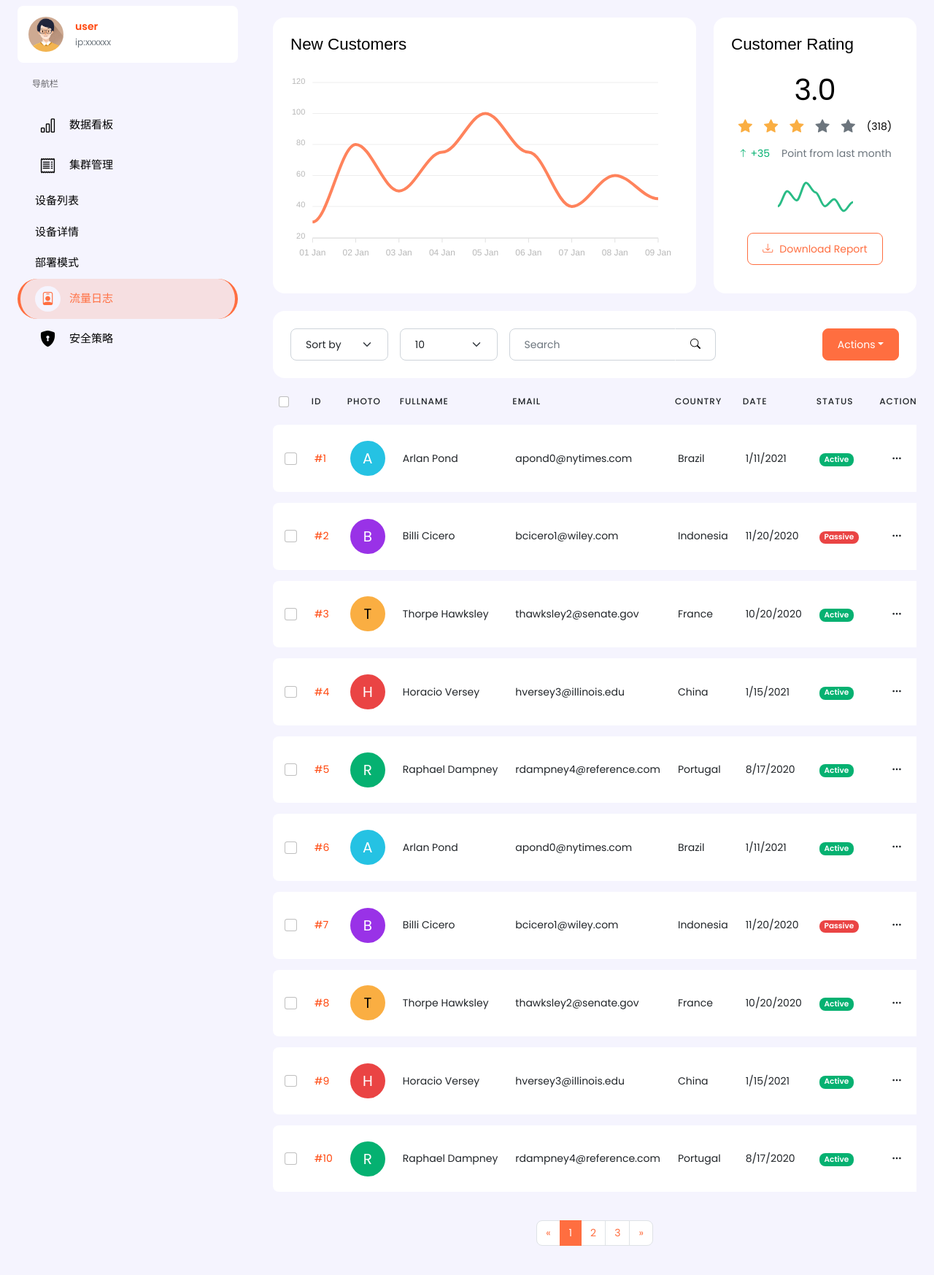
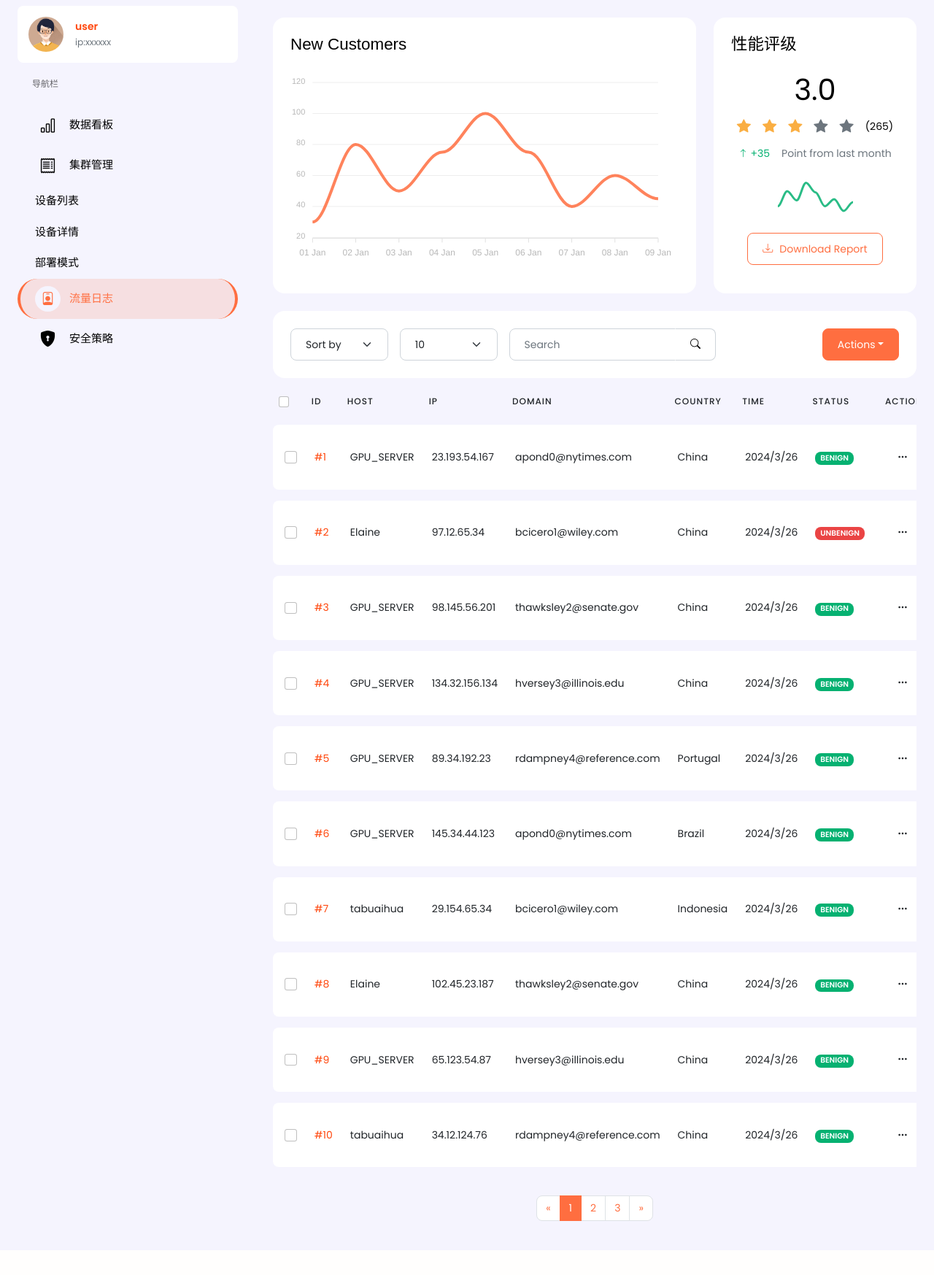
Before and after one commit to make666999/jishe_DGA, a FastAPI app: page /customers.html in a window 1280 px wide. Shown: the part 90-1837 px from the top of the page at 73% size. After the commit the page ends 1763 px from the top, so only its background shows below. Run offline with FastAPI, Linux system fonts and the light colour scheme; some libraries are stand-ins or nearby versions.

Commit message:
web_3.25——csj

```diff
--- a/web_url/templates/Security_policy.html
+++ b/web_url/templates/Security_policy.html
@@ -498,9 +498,10 @@
             <span class="info-number">3</span>
             <span class="info-label">/台保护设备数量</span>
         </div>
-        <div class="info-box">
+        <div class="info-box" style="width: 250px">
             <span class="info-number">低</span>
-            <span class="info-label">风险指数</span>
+            <span class="info-label" style="display: inline-block">风险指数</span>
+            <span class="feature-icon green " style="display: inline-block;margin-left: 15px;"></span>
         </div>
 
 
--- a/web_url/templates/customers.html
+++ b/web_url/templates/customers.html
@@ -504,7 +504,7 @@
             <div class="card h-100">
                 <div class="card-body">
                     <div class="d-flex mb-4">
-                        <h6 class="card-title mb-0">Customer Rating</h6>
+                        <h6 class="card-title mb-0">性能评级</h6>
                     </div>
                     <div class="text-center">
                         <div class="display-6">3.0</div>
@@ -514,7 +514,7 @@
                             <i class="bi bi-star-fill icon-lg text-warning"></i>
                             <i class="bi bi-star-fill icon-lg text-muted"></i>
                             <i class="bi bi-star-fill icon-lg text-muted"></i>
-                            <span>(318)</span>
+                            <span>(265)</span>
                         </div>
                     </div>
                     <div class="text-muted d-flex align-items-center justify-content-center">
@@ -590,11 +590,11 @@
                     <input class="form-check-input select-all" type="checkbox" data-select-all-target="#customers" id="defaultCheck1">
                 </th>
                 <th>ID</th>
-                <th>Photo</th>
-                <th>Fullname</th>
-                <th>Email</th>
+                <th>Host</th>
+                <th>IP</th>
+                <th>Domain</th>
                 <th>Country</th>
-                <th>Date</th>
+                <th>Time</th>
                 <th>Status</th>
                 <th class="text-end">Actions</th>
             </tr>
@@ -608,16 +608,14 @@
                     <a href="#">#1</a>
                 </td>
                 <td>
-                    <div class="avatar avatar-info">
-                        <span class="avatar-text rounded-circle">A</span>
-                    </div>
+                    GPU_SERVER
                 </td>
-                <td>Arlan Pond</td>
+                <td>23.193.54.167</td>
                 <td>apond0@nytimes.com</td>
-                <td>Brazil</td>
-                <td>1/11/2021</td>
+                <td>China</td>
+                <td>2024/3/26</td>
                 <td>
-                    <span class="badge bg-success">Active</span>
+                    <span class="badge bg-success">BENIGN</span>
                 </td>
                 <td class="text-end">
                     <div class="d-flex">
@@ -642,16 +640,14 @@
                     <a href="#">#2</a>
                 </td>
                 <td>
-                    <div class="avatar avatar-secondary">
-                        <span class="avatar-text rounded-circle">B</span>
-                    </div>
+                    Elaine
                 </td>
-                <td>Billi Cicero</td>
+                <td>97.12.65.34</td>
                 <td>bcicero1@wiley.com</td>
-                <td>Indonesia</td>
-                <td>11/20/2020</td>
+                <td>China</td>
+                <td>2024/3/26</td>
                 <td>
-                    <span class="badge bg-danger">Passive</span>
+                    <span class="badge bg-danger">UNBENIGN</span>
                 </td>
                 <td class="text-end">
                     <div class="d-flex">
@@ -676,16 +672,14 @@
                     <a href="#">#3</a>
                 </td>
                 <td>
-                    <div class="avatar avatar-warning">
-                        <span class="avatar-text rounded-circle">T</span>
-                    </div>
+                    GPU_SERVER
                 </td>
-                <td>Thorpe Hawksley</td>
+                <td>98.145.56.201</td>
                 <td>thawksley2@senate.gov</td>
-                <td>France</td>
-                <td>10/20/2020</td>
+                <td>China</td>
+                <td>2024/3/26</td>
                 <td>
-                    <span class="badge bg-success">Active</span>
+                    <span class="badge bg-success">BENIGN</span>
                 </td>
                 <td class="text-end">
                     <div class="d-flex">
@@ -710,16 +704,14 @@
                     <a href="#">#4</a>
                 </td>
                 <td>
-                    <div class="avatar avatar-danger">
-                        <span class="avatar-text rounded-circle">H</span>
-                    </div>
+                    GPU_SERVER
                 </td>
-                <td>Horacio Versey</td>
+                <td>134.32.156.134</td>
                 <td>hversey3@illinois.edu</td>
                 <td>China</td>
-                <td>1/15/2021</td>
+                <td>2024/3/26</td>
                 <td>
-                    <span class="badge bg-success">Active</span>
+                    <span class="badge bg-success">BENIGN</span>
                 </td>
                 <td class="text-end">
                     <div class="d-flex">
@@ -744,16 +736,14 @@
                     <a href="#">#5</a>
                 </td>
                 <td>
-                    <div class="avatar avatar-success">
-                        <span class="avatar-text rounded-circle">R</span>
-                    </div>
+                    GPU_SERVER
                 </td>
-                <td>Raphael Dampney</td>
+                <td>89.34.192.23</td>
                 <td>rdampney4@reference.com</td>
                 <td>Portugal</td>
-                <td>8/17/2020</td>
+                <td>2024/3/26</td>
                 <td>
-                    <span class="badge bg-success">Active</span>
+                    <span class="badge bg-success">BENIGN</span>
                 </td>
                 <td class="text-end">
                     <div class="d-flex">
@@ -778,16 +768,14 @@
                     <a href="#">#6</a>
                 </td>
                 <td>
-                    <div class="avatar avatar-info">
-                        <span class="avatar-text rounded-circle">A</span>
-                    </div>
+                    GPU_SERVER
                 </td>
-                <td>Arlan Pond</td>
+                <td>145.34.44.123</td>
                 <td>apond0@nytimes.com</td>
                 <td>Brazil</td>
-                <td>1/11/2021</td>
+                <td>2024/3/26</td>
                 <td>
-                    <span class="badge bg-success">Active</span>
+                    <span class="badge bg-success">BENIGN</span>
                 </td>
                 <td class="text-end">
                     <div class="d-flex">
@@ -812,16 +800,14 @@
                     <a href="#">#7</a>
                 </td>
                 <td>
-                    <div class="avatar avatar-secondary">
-                        <span class="avatar-text rounded-circle">B</span>
-                    </div>
+                    tabuaihua
                 </td>
-                <td>Billi Cicero</td>
+                <td>29.154.65.34</td>
                 <td>bcicero1@wiley.com</td>
                 <td>Indonesia</td>
-                <td>11/20/2020</td>
+                <td>2024/3/26</td>
                 <td>
-                    <span class="badge bg-danger">Passive</span>
+                    <span class="badge bg-success">BENIGN</span>
                 </td>
                 <td class="text-end">
                     <div class="d-flex">
@@ -846,16 +832,14 @@
                     <a href="#">#8</a>
                 </td>
                 <td>
-                    <div class="avatar avatar-warning">
-                        <span class="avatar-text rounded-circle">T</span>
-                    </div>
+                    Elaine
                 </td>
-                <td>Thorpe Hawksley</td>
+                <td>102.45.23.187</td>
                 <td>thawksley2@senate.gov</td>
-                <td>France</td>
-                <td>10/20/2020</td>
+                <td>China</td>
+                <td>2024/3/26</td>
                 <td>
-                    <span class="badge bg-success">Active</span>
+                    <span class="badge bg-success">BENIGN</span>
                 </td>
                 <td class="text-end">
                     <div class="d-flex">
@@ -880,16 +864,14 @@
                     <a href="#">#9</a>
                 </td>
                 <td>
-                    <div class="avatar avatar-danger">
-                        <span class="avatar-text rounded-circle">H</span>
-                    </div>
+                    GPU_SERVER
                 </td>
-                <td>Horacio Versey</td>
+                <td>65.123.54.87</td>
                 <td>hversey3@illinois.edu</td>
                 <td>China</td>
-                <td>1/15/2021</td>
+                <td>2024/3/26</td>
                 <td>
-                    <span class="badge bg-success">Active</span>
+                    <span class="badge bg-success">BENIGN</span>
                 </td>
                 <td class="text-end">
                     <div class="d-flex">
@@ -914,16 +896,14 @@
                     <a href="#">#10</a>
                 </td>
                 <td>
-                    <div class="avatar avatar-success">
-                        <span class="avatar-text rounded-circle">R</span>
-                    </div>
+                    tabuaihua
                 </td>
-                <td>Raphael Dampney</td>
+                <td>34.12.124.76</td>
                 <td>rdampney4@reference.com</td>
-                <td>Portugal</td>
-                <td>8/17/2020</td>
+                <td>China</td>
+                <td>2024/3/26</td>
                 <td>
-                    <span class="badge bg-success">Active</span>
+                    <span class="badge bg-success">BENIGN</span>
                 </td>
                 <td class="text-end">
                     <div class="d-flex">
--- a/web_url/templates/index.html
+++ b/web_url/templates/index.html
@@ -336,7 +336,7 @@
             <div class="col-lg-4 col-md-12">
                 <div class="card h-100">
                     <div class="card-body">
-                        <h6 class="card-title">异常与正常域名比例</h6>
+                        <h6 class="card-title">异常与正常域名比例&nbsp&nbsp&nbsp&nbsp&nbsp攻击类型分布</h6>
 
                        <div id="domain_count" style="height: 50%; width:50%; float: left;"></div>
                 <div id="domain_count2" style="height: 50%; width:50%; float: right;"></div>
```
Also changed, not shown: web_url/templates/order-detail.html (+47 -62 lines), web_url/templates/static/css/Security_policy.css (+5 -5 lines), web_url/templates/static/js/dashboard.js (+18 -49 lines).
